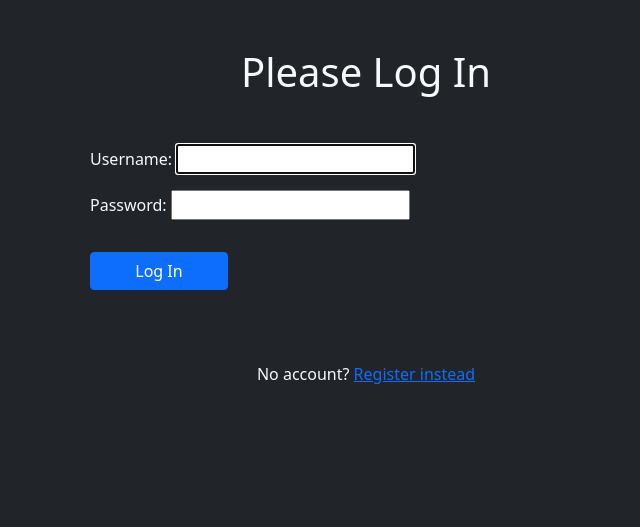
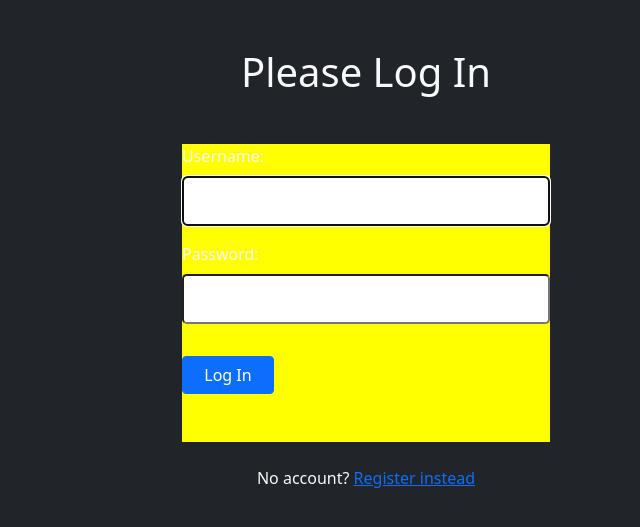
Before and after one commit to dstoffels/TrashCollector, a Django app: page /accounts/login/ in a window 1280 px wide. Shown: the top 527 px of the page, without its empty margins (274-914 px from the left). Run offline with Django 3.2, Linux system fonts and the light colour scheme; parts of the project's set-up code (start-up, migrations or seed data) failed here and were passed over.

Commit message:
minor style update

```diff
--- a/trash_collector/static/styles.css
+++ b/trash_collector/static/styles.css
@@ -22,3 +22,22 @@
 	cursor: pointer;
 	margin: 0;
 }
+
+.login-form {
+	background-color: yellow;
+}
+
+.login-form p label {
+	margin-bottom: 0.5rem;
+}
+
+.login-form p input {
+	min-height: calc(1.5em + 1rem + 2px);
+	padding: 0.5rem 1rem;
+	font-size: 1.25rem;
+	border-radius: 0.3rem;
+	display: block;
+	width: 100%;
+	font-weight: 400;
+	line-height: 1.5;
+}
--- a/trash_collector/templates/registration/login.html
+++ b/trash_collector/templates/registration/login.html
@@ -1,4 +1,6 @@
 {% extends 'base.html' %}
+{% load static %}
+{% block head %}<link href="{% static '/styles.css'%}" rel="stylesheet">{% endblock %}
 
 {% block title %} Login Page {% endblock %}
 
@@ -6,13 +8,13 @@
 
 {% block content %}
 <br />
-<div class="w-75 mt-3">
-  <form method="post" class="text-start">
+<div class="w-50 mt-3">
+  <form method="post" class="text-start login-form">
     {% csrf_token %}
     {{ form.as_p }}
     <button class="btn btn-primary mt-3 w-25 mb-5" type="submit">Log In</button>
   </form>
 </div>
-  <br />
-  <p>No account? <a href='{% url "accounts:register" %}'>Register instead</a></p>
+<br />
+<p>No account? <a href='{% url "accounts:register" %}'>Register instead</a></p>
 {% endblock %}
```
